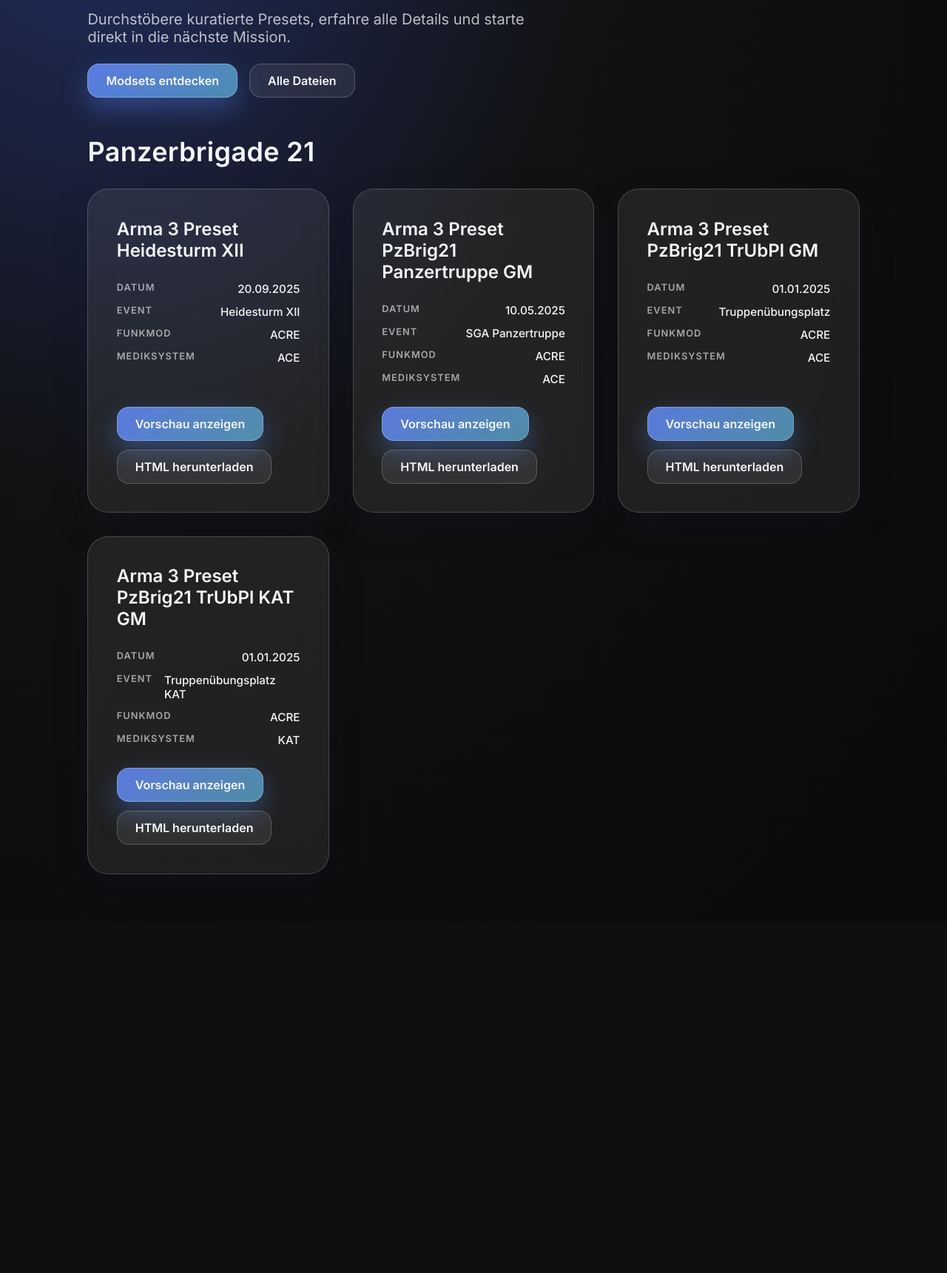
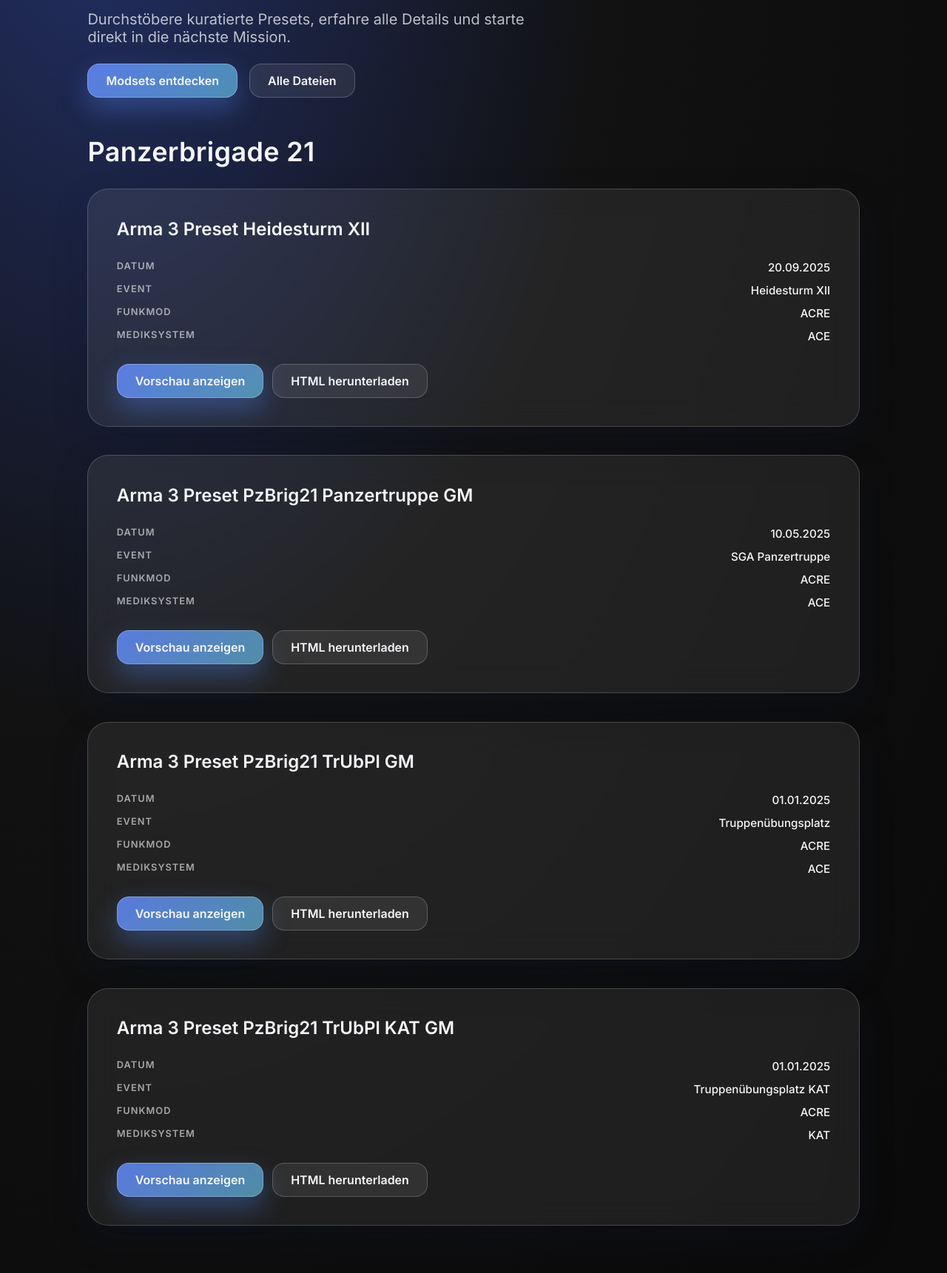
Before and after one commit to sancron/Workshop-HTML-Webseite, a PHP site: page / in a window 1280 px wide. Shown: the part 350-2071 px from the top of the page at 74% size. Before the commit the page ends 1532 px from the top, so only its background shows below. Run offline with PHP 8.4, Linux system fonts and the light colour scheme.

Commit message:
Adjust modset layout to single column

```diff
--- a/assets/css/app.css
+++ b/assets/css/app.css
@@ -287,9 +287,9 @@ input[type="button"].btn-danger {
 }
 
 .modset-grid {
-    display: grid;
-    gap: clamp(1.5rem, 2.5vw, 2.25rem);
-    grid-template-columns: repeat(auto-fit, minmax(260px, 1fr));
+    display: flex;
+    flex-direction: column;
+    gap: clamp(1.5rem, 3vw, 2.5rem);
 }
 
 .modset-card {
@@ -297,6 +297,8 @@ input[type="button"].btn-danger {
     flex-direction: column;
     justify-content: space-between;
     gap: 1.75rem;
+    width: 100%;
+    align-self: stretch;
     padding: clamp(1.5rem, 2.5vw, 2.25rem);
     border-radius: var(--radius-xl);
     border: 1px solid var(--glass-border);
```
